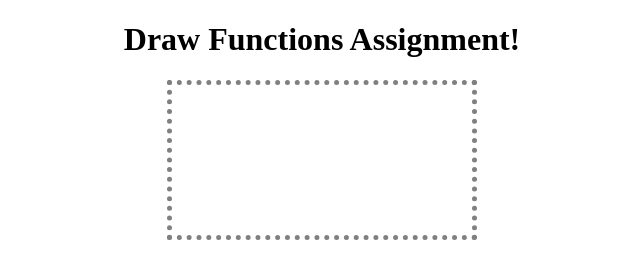
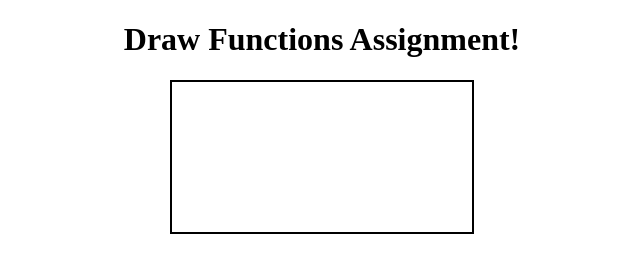
Before and after one commit to cyber-jay/Draw-Function, a plain HTML site: page ASSIGMENT Draw Functions/index.html in a window 1280 px wide. Shown: the whole page, without its empty margins (318-958 px from the left). Drawn offline with Linux system fonts and the light colour scheme.

Commit message:
Update style.css

```diff
--- a/ASSIGMENT Draw Functions/style.css
+++ b/ASSIGMENT Draw Functions/style.css
@@ -3,5 +3,5 @@ body {
 }
 
 canvas {
-        border: 5px dotted grey;
+        border: 2px solid black;
 }
```
